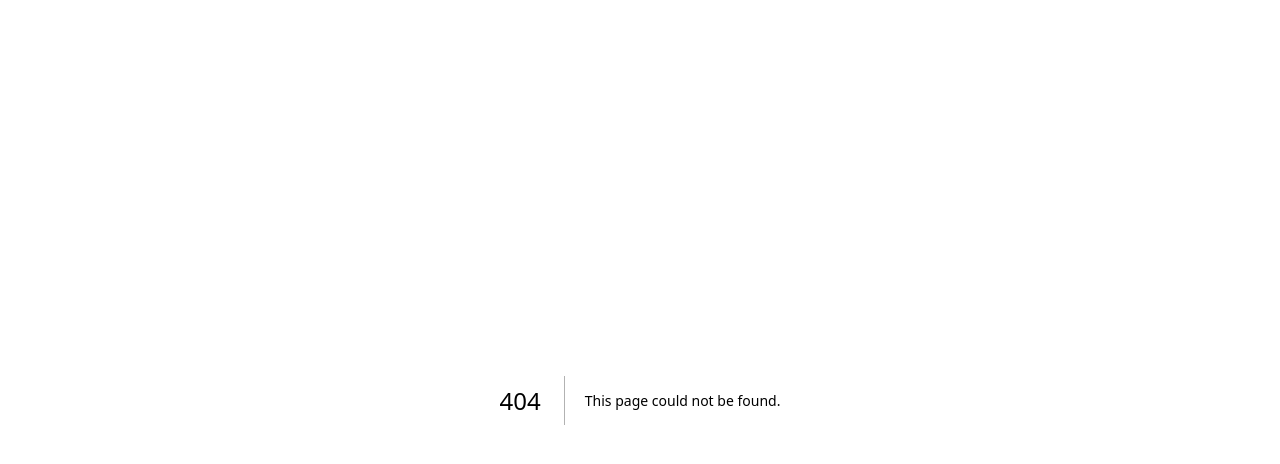
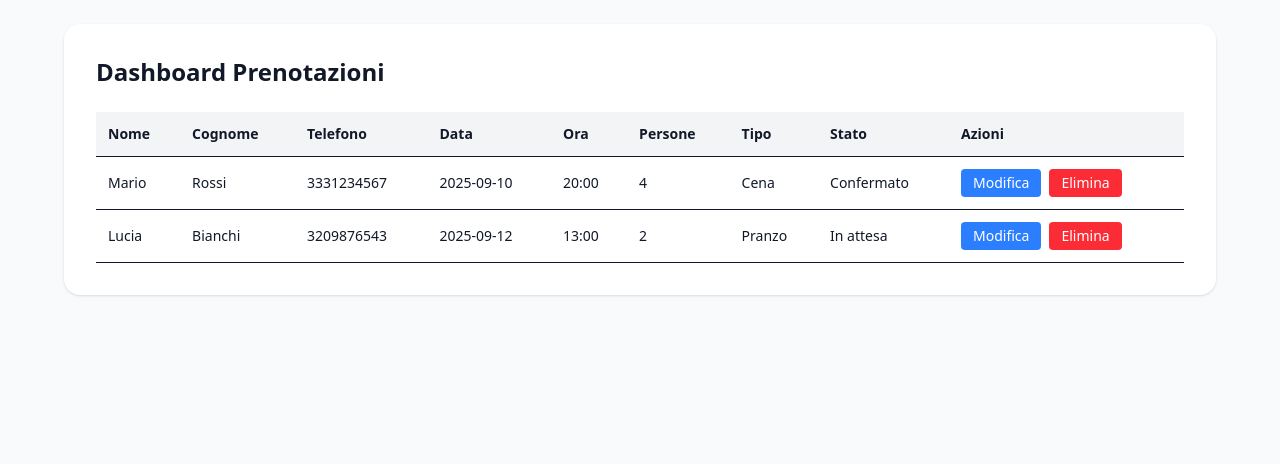
Before and after one commit to LaChiesetta/AntiNoShow, a Next.js app: page /admin/dashboard in a window 1280 px wide. Before the commit this address had no page. Shown: the top 464 px of the page. Built offline with nearby package versions, Linux system fonts and the light colour scheme.

Commit message:
feat: added simple first dashboard and create reservation page

```diff
--- /dev/null
+++ b/src/app/admin/dashboard/page.tsx
@@ -0,0 +1,75 @@
+export default function ReservationsDashboardPage() {
+  // Dummy data for now, until a DB/API is connected
+  const reservations = [
+    {
+      id: 1,
+      nome: "Mario",
+      cognome: "Rossi",
+      telefono: "3331234567",
+      data: "2025-09-10",
+      ora: "20:00",
+      persone: 4,
+      tipo: "Cena",
+      stato: "Confermato",
+    },
+    {
+      id: 2,
+      nome: "Lucia",
+      cognome: "Bianchi",
+      telefono: "3209876543",
+      data: "2025-09-12",
+      ora: "13:00",
+      persone: 2,
+      tipo: "Pranzo",
+      stato: "In attesa",
+    },
+  ];
+
+  return (
+    <div className="min-h-screen bg-gray-50 p-6">
+      <div className="max-w-6xl mx-auto bg-white rounded-2xl shadow p-8">
+        <h1 className="text-2xl font-bold mb-6">Dashboard Prenotazioni</h1>
+
+        <div className="overflow-x-auto">
+          <table className="w-full border-collapse">
+            <thead>
+              <tr className="bg-gray-100 text-left text-sm font-medium">
+                <th className="p-3 border-b">Nome</th>
+                <th className="p-3 border-b">Cognome</th>
+                <th className="p-3 border-b">Telefono</th>
+                <th className="p-3 border-b">Data</th>
+                <th className="p-3 border-b">Ora</th>
+                <th className="p-3 border-b">Persone</th>
+                <th className="p-3 border-b">Tipo</th>
+                <th className="p-3 border-b">Stato</th>
+                <th className="p-3 border-b">Azioni</th>
+              </tr>
+            </thead>
+            <tbody>
+              {reservations.map((res) => (
+                <tr key={res.id} className="hover:bg-gray-50 text-sm">
+                  <td className="p-3 border-b">{res.nome}</td>
+                  <td className="p-3 border-b">{res.cognome}</td>
+                  <td className="p-3 border-b">{res.telefono}</td>
+                  <td className="p-3 border-b">{res.data}</td>
+                  <td className="p-3 border-b">{res.ora}</td>
+                  <td className="p-3 border-b">{res.persone}</td>
+                  <td className="p-3 border-b">{res.tipo}</td>
+                  <td className="p-3 border-b">{res.stato}</td>
+                  <td className="p-3 border-b space-x-2">
+                    <button className="px-3 py-1 text-sm bg-blue-500 text-white rounded hover:bg-blue-600">
+                      Modifica
+                    </button>
+                    <button className="px-3 py-1 text-sm bg-red-500 text-white rounded hover:bg-red-600">
+                      Elimina
+                    </button>
+                  </td>
+                </tr>
+              ))}
+            </tbody>
+          </table>
+        </div>
+      </div>
+    </div>
+  );
+}
--- /dev/null
+++ b/src/app/admin/reservations/create/page.tsx
@@ -0,0 +1,85 @@
+export default function CreateReservationPage() {
+  return (
+    <div className="min-h-screen bg-gray-50 flex items-center justify-center p-6">
+      <div className="w-full max-w-3xl bg-white rounded-2xl shadow p-8">
+        <h1 className="text-2xl font-bold mb-6">Crea nuova prenotazione</h1>
+
+        <form className="grid grid-cols-1 md:grid-cols-2 gap-6">
+          {/* Dati Utente */}
+          <div>
+            <label className="block text-sm font-medium mb-1">Nome</label>
+            <input
+              type="text"
+              className="w-full rounded-lg border-gray-300 focus:ring focus:ring-blue-200"
+              placeholder="Mario"
+            />
+          </div>
+
+          <div>
+            <label className="block text-sm font-medium mb-1">Cognome</label>
+            <input
+              type="text"
+              className="w-full rounded-lg border-gray-300 focus:ring focus:ring-blue-200"
+              placeholder="Rossi"
+            />
+          </div>
+
+          <div className="md:col-span-2">
+            <label className="block text-sm font-medium mb-1">Telefono</label>
+            <input
+              type="tel"
+              className="w-full rounded-lg border-gray-300 focus:ring focus:ring-blue-200"
+              placeholder="333 1234567"
+            />
+          </div>
+
+          {/* Dettagli Prenotazione */}
+          <div>
+            <label className="block text-sm font-medium mb-1">Data</label>
+            <input
+              type="date"
+              className="w-full rounded-lg border-gray-300 focus:ring focus:ring-blue-200"
+            />
+          </div>
+
+          <div>
+            <label className="block text-sm font-medium mb-1">Ora</label>
+            <input
+              type="time"
+              className="w-full rounded-lg border-gray-300 focus:ring focus:ring-blue-200"
+            />
+          </div>
+
+          <div>
+            <label className="block text-sm font-medium mb-1">Numero persone</label>
+            <input
+              type="number"
+              min="1"
+              className="w-full rounded-lg border-gray-300 focus:ring focus:ring-blue-200"
+              placeholder="4"
+            />
+          </div>
+
+          <div>
+            <label className="block text-sm font-medium mb-1">Tipo</label>
+            <select className="w-full rounded-lg border-gray-300 focus:ring focus:ring-blue-200">
+              <option value="">Seleziona...</option>
+              <option value="pranzo">Pranzo</option>
+              <option value="cena">Cena</option>
+              <option value="evento">Evento</option>
+            </select>
+          </div>
+
+          <div className="md:col-span-2 flex justify-end mt-4">
+            <button
+              type="submit"
+              className="px-6 py-2 bg-blue-600 text-white rounded-lg shadow hover:bg-blue-700 transition"
+            >
+              Salva prenotazione
+            </button>
+          </div>
+        </form>
+      </div>
+    </div>
+  );
+}
```
Also changed, not shown: src/app/admin/components/empty.txt (added), src/app/admin/reservations/[id]/page.tsx (added).
